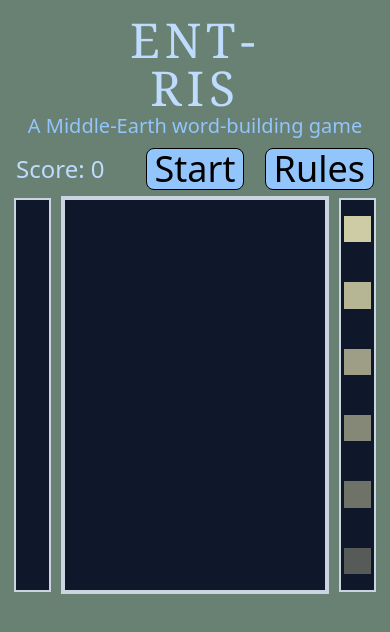
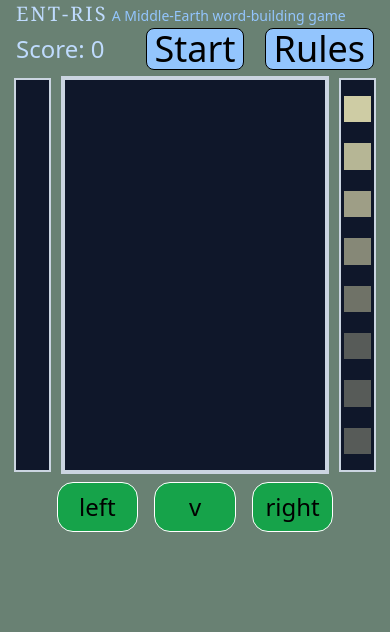
Before and after one commit to Struckhour/word-game, a SvelteKit app: page / in a window 390 px wide. Shown: the top 632 px of the page. Built offline with nearby package versions, Linux system fonts and the light colour scheme.

Commit message:
adds buttons for mobile.

```diff
--- a/src/routes/+page.svelte
+++ b/src/routes/+page.svelte
@@ -120,7 +120,10 @@
 
 
     function buildNextLetters() {
-        for (let i = 0; i < 6; i++) {
+        for (let wordDiv of foundWordDivs) {
+            wordDiv.remove();
+        }
+        for (let i = 0; i < 8; i++) {
             const randomLetter = getRandomLetter();
             nextLetters.push(randomLetter);
         }
@@ -128,7 +131,7 @@
 
     function updateNextLetters() {
         let newNextLetters = [];
-        for (let i = 0; i < 5; i++) {
+        for (let i = 0; i < 7; i++) {
             newNextLetters.push(nextLetters[i + 1])
         }
         const randomLetter = getRandomLetter();
@@ -137,7 +140,7 @@
     }
 
     function updateNextDivs() {
-        for (let i = 0; i < 6; i++) {
+        for (let i = 0; i < 8; i++) {
             const thisDiv = document.getElementById(`next${i + 1}`);
             if (thisDiv) {
                 thisDiv.textContent = nextLetters[i];
@@ -159,6 +162,15 @@
         columnDepths.push(colCount);
         }
     }
+
+    function deleteBoardDivs() {
+        for (let divRow of letterDivGrid) {
+            for (let letterDiv of divRow) {
+                if (letterDiv) letterDiv.remove();
+            }
+        }
+    }
+
 
     function buildGameGrid() {
         gameGrid = [];
@@ -242,6 +254,30 @@
         }
     };
 
+    function leftClick() {
+        if(activePosition[0] > 0 && (activePosition[1] < (columnDepths[currentColumn -1] -1) * letterHeight)  ) {
+            activePosition[0] -= step;
+            activeLetter.style.left = `${activePosition[0]}%`;
+            currentColumn -= 1;
+        }
+    }
+
+    function downClick() {
+        if(activePosition[1]< (columnDepths[currentColumn] -1) * letterHeight) {
+            activePosition[1] = (columnDepths[currentColumn] -1) * letterHeight;
+            activeLetter.style.top = `${activePosition[1]}%`;
+                        // columnDepths[currentColumn] -= 1;
+        }
+    }
+
+    function rightClick() {
+        if (activePosition[0]< (cols-1) * letterWidth && (activePosition[1] < (columnDepths[currentColumn + 1] -1) * letterHeight)) {
+            activePosition[0] += step;
+            activeLetter.style.left = `${activePosition[0]}%`;
+            currentColumn += 1;
+        }
+    }
+
     onMount(() => {
         window.addEventListener("keydown", handleKeyDown);
 
@@ -253,6 +289,14 @@
     onDestroy(() => {
         clearInterval(gameInterval);
     })
+
+    function pauseGame() {
+        if (gameOn && !gameOver) {
+            gameOn = false;
+            clearInterval(gameInterval);
+            return;
+        }
+    }
 
     function startGame() {
         if (gameOn && !gameOver) {
@@ -293,7 +337,11 @@
         return true;
     }
 
-
+    function setGameSpeed() {
+        if (score > 100) {
+            gameSpeed = score / 10;
+        }
+    }
 
     function resetGame() {
         console.log(letterProbs());
@@ -305,10 +353,10 @@
                 clearInterval(gameInterval);
             }
             // check if enough time has passed since last interval, based on game speed.
-            if (Date.now() > lastMove + gameSpeed) {
+            if (Date.now() > lastMove + 10) {
                 // check if the current letter is at the bottom of a column
                 if (activePosition[1] < (columnDepths[currentColumn] -1) * letterHeight) {
-                    activePosition[1] += .2;
+                    activePosition[1] += .2 * gameSpeed / 10;
                     activeLetter.style.top = `${activePosition[1]}%`;
                     lastMove = Date.now();
                 } else {
@@ -316,15 +364,19 @@
                     const activeRow = Math.round(activePosition[1] / letterHeight);
                     const activeCol = Math.round(activePosition[0] / letterWidth);
                     const copiedLetterDiv = activeLetter.cloneNode(true) as HTMLDivElement;
+                    copiedLetterDiv.style.top = `${activeRow * letterHeight}%`;
                     letterDivGrid[activeRow][activeCol] = copiedLetterDiv;
                     const gameBox = document.getElementById('gameBox');
                     if (gameBox) gameBox.appendChild(copiedLetterDiv);
                     activeLetter.remove();
                     gameGrid[columnDepths[currentColumn] - 1][currentColumn] = activeLetterText;
+
+                    // check for words
                     const foundNewWords = findAllNewWords(columnDepths[currentColumn] - 1, currentColumn);
                     columnDepths[currentColumn] -= 1;
                     const redLetters = colorWordLetters(foundNewWords);
                     if (redLetters.length > 0) {
+                        setGameSpeed();
                         addWordDivs(Object.keys(foundNewWords));
                         allFoundWords = allFoundWords.concat(Object.keys(foundNewWords));
                         updateScore(Object.keys(foundNewWords));
@@ -401,7 +453,9 @@
                 if (i < startCol) continue;
                 if (currentWord.length > 2 && lordOnlyWords.includes(currentWord.toLowerCase())) {
                     score += 100;
-                    // clearBoard();
+                    deleteBoardDivs();
+                    buildGameGrid();
+                    buildDivGrid();
                 }
                 if (currentWord.length > 2 && lordWords.includes(currentWord.toLowerCase())) {
                     console.log('found a valid Word!', currentWord);
@@ -546,18 +600,22 @@
     </div>
     {/if}
 
-    <h1 class="text-center text-5xl font-serif pt-4 text-blue-200 w-2/4 m-auto tracking-widest">ENT-RIS</h1>
-    <h3 class="text-center text-xl text-blue-300 mb-2">A Middle-Earth word-building game</h3>
+    <h1 class="ml-4 md:mx-auto inline md:block text-center text-xl md:text-5xl font-serif pt-4 text-blue-200 w-2/4 m-auto tracking-widest">ENT-RIS</h1>
+    <h3 class="inline md:block text-center text-sm md:text-xl text-blue-300 mb-2">A Middle-Earth word-building game</h3>
 
-    <!-- button row -->
+    <!--menu button row -->
     <div class="w-full grid grid-cols-3 text-center">
         <div class="flex items-center text-left pl-4 text-blue-200 text-2xl">Score: {score}</div>
-        {#if !gameOn}
+        {#if !gameOn && fresh && !gameOver}
         <button on:click={startGame} class="inline-block text-center text-4xl px-2 text-black bg-blue-300 mx-auto border border-black rounded-lg hover:bg-blue-200 active:bg-blue-400">Start</button>
+        {:else if !gameOn && !fresh && !gameOver}
+        <button on:click={startGame} class="inline-block text-center text-4xl px-2 text-black bg-blue-300 mx-auto border border-black rounded-lg hover:bg-blue-200 active:bg-blue-400">Resume</button>
+        {:else if !gameOn && !fresh && gameOver}
+        <button on:click={startGame} class="inline-block text-center text-4xl px-2 text-black bg-blue-300 mx-auto border border-black rounded-lg hover:bg-blue-200 active:bg-blue-400">Restart</button>
         {:else}
         <button on:click={startGame} class="inline-block text-center text-4xl px-2 text-black bg-blue-300 mx-auto border border-black rounded-lg hover:bg-blue-200 active:bg-blue-400">Pause</button>
         {/if}
-        <button on:click={() => showMenu = !showMenu} class="inline-block text-right text-4xl px-2 text-black bg-blue-300 mx-auto mr-4 border border-black rounded-lg hover:bg-blue-200 active:bg-blue-400">
+        <button on:click={() => {showMenu = !showMenu; pauseGame()}} class="inline-block text-right text-4xl px-2 text-black bg-blue-300 mx-auto mr-4 border border-black rounded-lg hover:bg-blue-200 active:bg-blue-400">
             Rules
         </button>
     </div>
@@ -576,9 +634,21 @@
             <div id="next4" class= "flex items-center justify-center w-[80%] max-w-[60px] aspect-square bg-yellow-100 bg-opacity-50 mx-auto"></div>
             <div id="next5" class= "flex items-center justify-center w-[80%] max-w-[60px] aspect-square bg-yellow-100 bg-opacity-40 mx-auto"></div>
             <div id="next6" class= "flex items-center justify-center w-[80%] max-w-[60px] aspect-square bg-yellow-100 bg-opacity-30 mx-auto"></div>
+            <div id="next7" class= "flex items-center justify-center w-[80%] max-w-[60px] aspect-square bg-yellow-100 bg-opacity-30 mx-auto"></div>
+            <div id="next8" class= "flex items-center justify-center w-[80%] max-w-[60px] aspect-square bg-yellow-100 bg-opacity-30 mx-auto"></div>
         </div>
     </div>
-    {#if gameOver}
+    <!-- left right down buttons -->
+    <div class="mt-4 grid grid-cols-3 grid-rows-1 w-[71%] gap-x-4 max-w-[540px] h-[50px] mx-auto xl:hidden">
+        <button on:click={leftClick} class="bg-green-600 rounded-2xl text-2xl h-full active:bg-green-400 border border-white">left</button>
+        <button on:click={downClick} class="bg-green-600 rounded-2xl text-2xl h-full active:bg-green-400 border border-white">v</button>
+        <button on:click={rightClick} class="bg-green-600 rounded-2xl text-2xl h-full active:bg-green-400 border border-white">right</button>
+    </div>
+    {#if gameOver && score < 200}
     <div class="absolute top-[300px] left-2/4 -translate-x-2/4 border border-black bg-red-500 text-black text-4xl px-4">Game Over</div>
+    {:else if gameOver && score >=200}
+    <div class="absolute top-2/4 -translate-y-2/4 left-2/4 p-2 -translate-x-2/4 border border-black bg-yellow-500 text-black text-lg px-4">
+        <h2 class="text-xl text-center font-bold">Suspicious Activity Detected</h2>
+        Our system has detected possible cheating. A company representative has been dispatched to the IP affiliated with this account: [North Okanagan Youth and Family Services]. If, after thorough inspection, Agent B. Childress confirms your full compliance, no further action will be required. Otherwise you will be rigorousl>>></div>
     {/if}
 </body>
```
